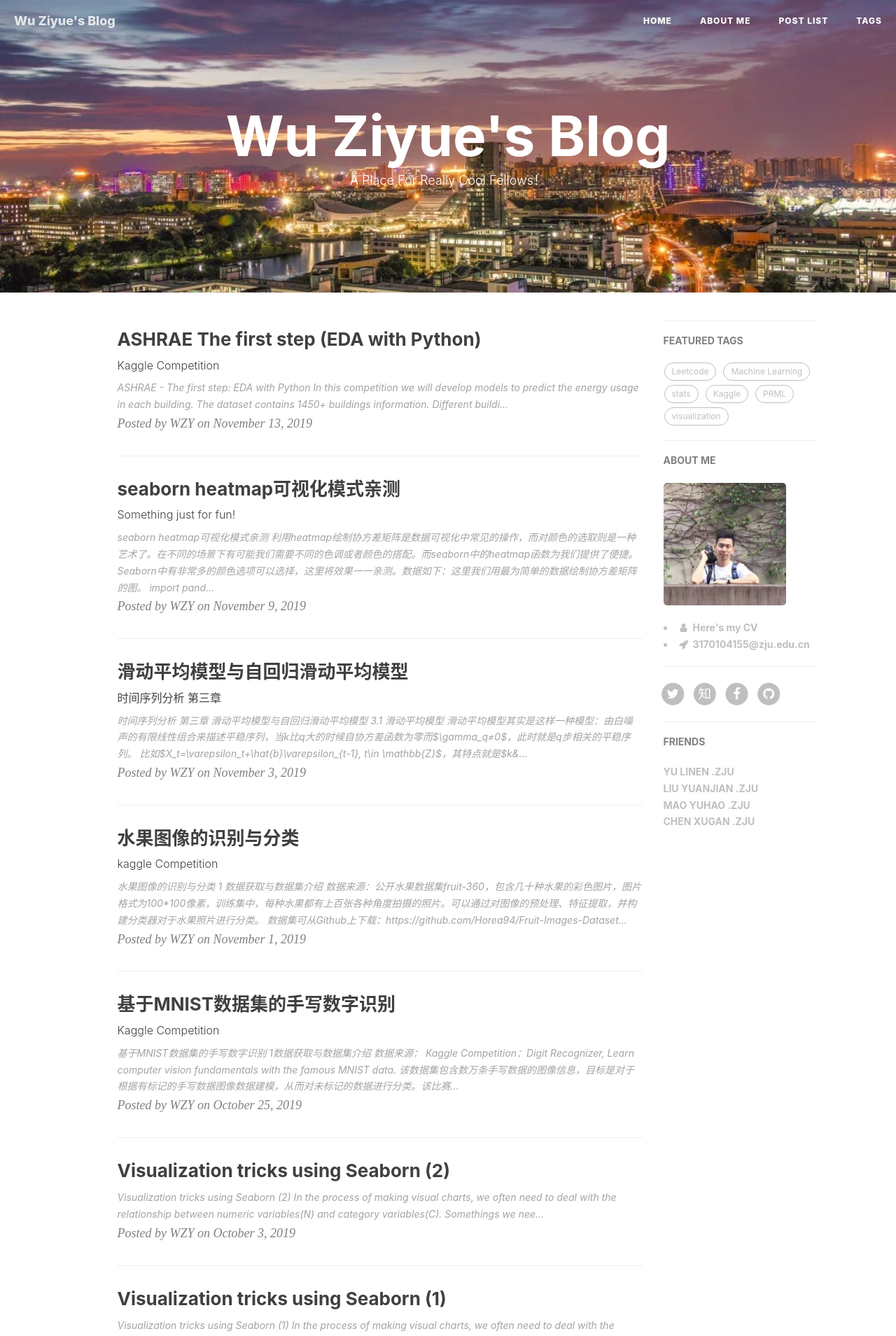
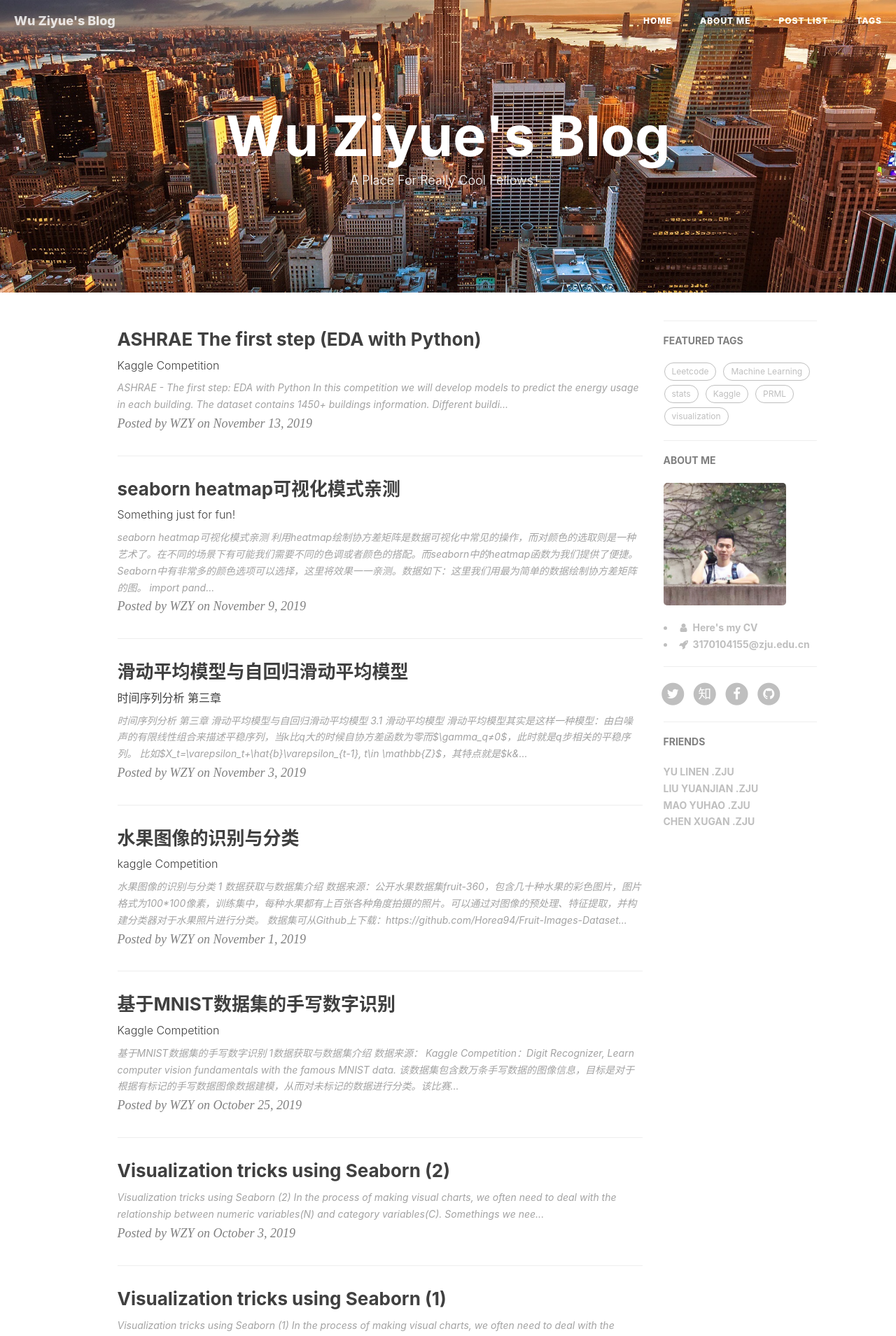
Before and after one commit to ZaccWu/ZaccWu.github.io, a Jekyll site: the page built from index.html, in a window 1280 px wide. Shown: the top 1909 px of the page at 70% size. Built offline with Jekyll 4.4.1, drawn with Linux system fonts in a browser that asks for light colours; nearby versions of some CDN libraries; the list of posts is cut into pages by our own code; comment, search, counter and statistics services are not loaded.

Commit message:
Update _config.yml

```diff
--- a/_config.yml
+++ b/_config.yml
@@ -1,7 +1,7 @@
 # Site settings
 title: Wu Ziyue's Blog
 SEOTitle: 武子越的博客 | WU ZIYUE's Blog
-header-img: img/zjubackground.png
+header-img: img/A.jpg
 email: 3170104155@zju.edu.cn
 description: "Learn By Doing, Keep Your Hands Dirty."
 keyword: "Vimz's, Vimz's Blog, 武子越的博客, ZIYUE WU, 武子越, Data Science, Machine Learning, Artificial Intelligence"
```
